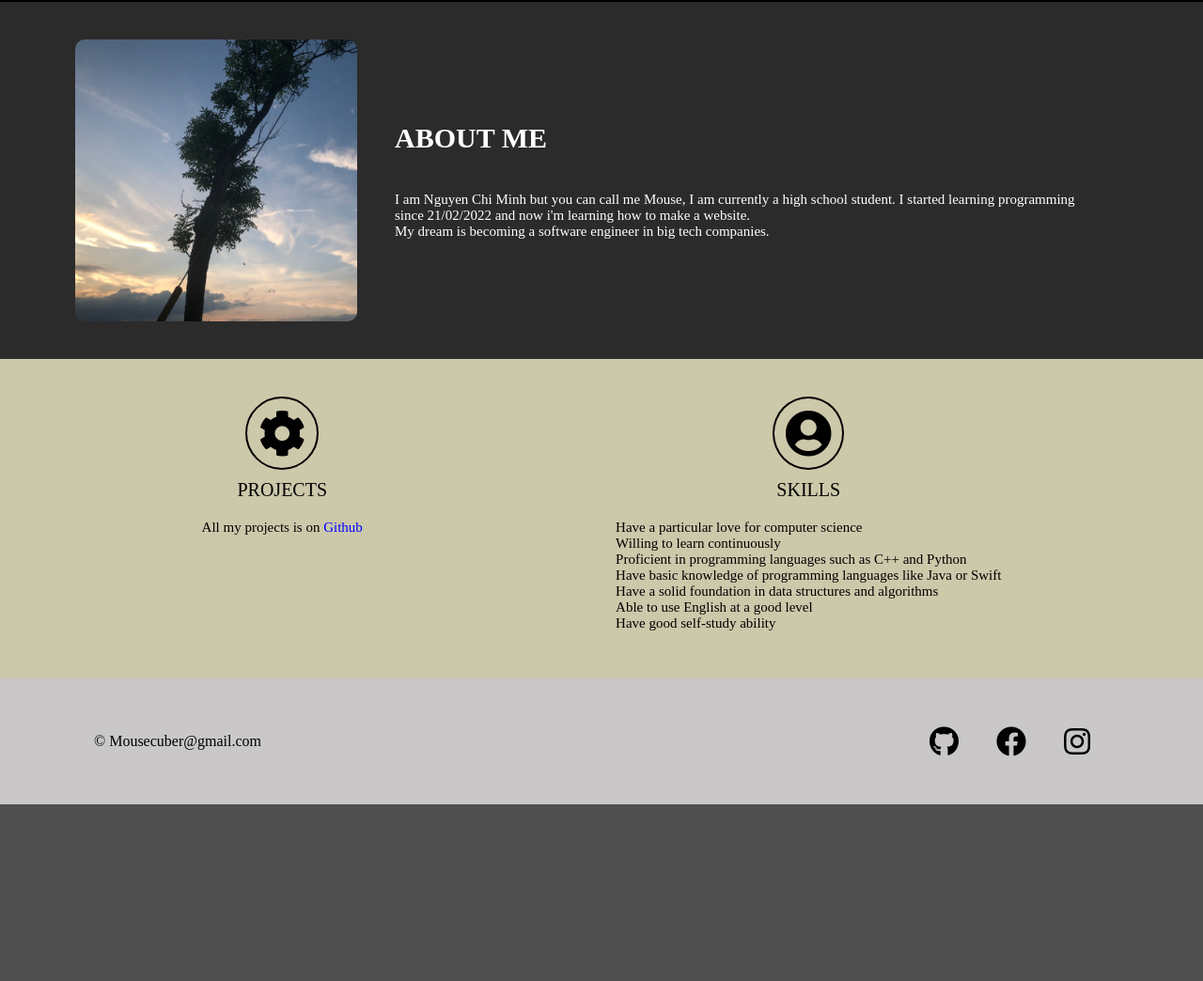
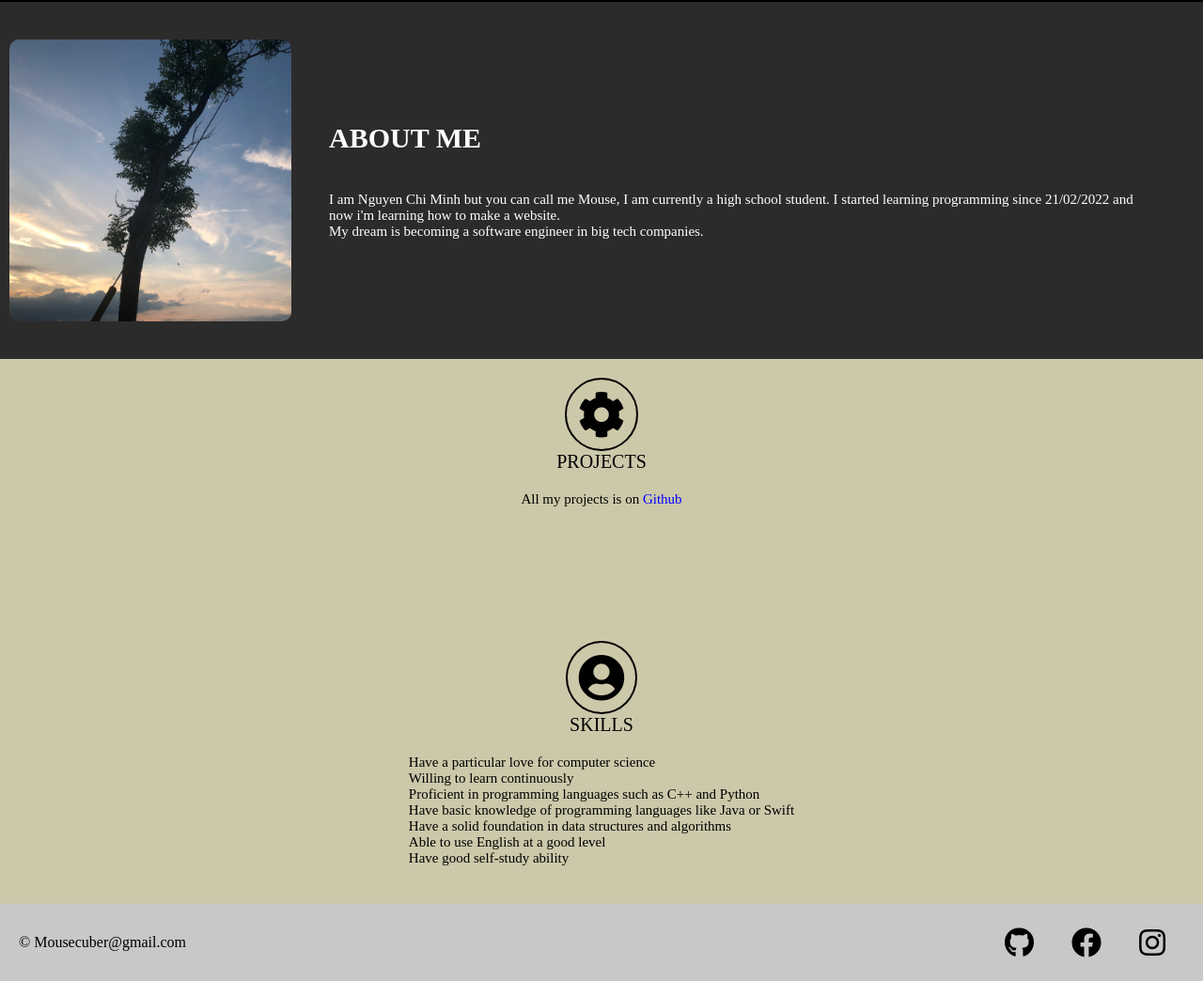
Before and after one commit to MouseCM/Website, a Django app: page / in a window 1280 px wide. Shown: the part 645-1689 px from the top of the page at 94% size. Before the commit the page ends 1501 px from the top, so only its background shows below. Run offline with Django 4.2, Linux system fonts and the light colour scheme.

Commit message:
renamed:    apps/templates/images/Tree.jpg -> apps/static/tree.jpg modified:   apps/templates/home.html

```diff
--- a/apps/templates/home.html
+++ b/apps/templates/home.html
@@ -87,7 +87,7 @@
       display: flex;
       justify-content: center;
       align-items: center;
-      padding: 40px 80px;
+      padding: 40px 10px;
       border-top: 2px solid #000;
       background-color: #2c2b2b;
     }
@@ -114,10 +114,10 @@
 
 
     .achievements {
-      display: flex;
+
       justify-content: space-around;
       align-items: center;
-      padding: 40px 80px;
+      padding: 10px 10px;
       background-color: #CCC8AA;
     }
 
@@ -126,7 +126,7 @@
       flex-direction: column;
       justify-content: center;
       align-items: center;
-      padding: 0 40px;
+      padding: 10px 10px;
     }
 
     .achievements .work i {
@@ -142,13 +142,13 @@
       font-size: 20px;
       color: #000;
       text-transform: uppercase;
-      margin: 10px 0;
+      margin: 0px 0;
     }
 
     .achievements .work .work-text {
       font-size: 15px;
       color: #000;
-      margin: 10px 0;
+      margin: 20px 0px;
     }
 
 
@@ -158,7 +158,7 @@
       justify-content: space-between;
       align-items: center;
       background-color: #f1efefd5;
-      padding: 1px 100px;
+      padding: 5px 20px;
     }
 
     .footer .copy {
@@ -169,7 +169,7 @@
       display: flex;
       justify-content: space-around;
       align-items: center;
-      padding: 10px 0;
+
     }
 
     .bottom-links .links {
@@ -177,13 +177,12 @@
       flex-direction: row;
       justify-content: center;
       align-items: center;
-
     }
 
     .bottom-links .links a {
       text-decoration: none;
       color: #000;
-      padding: 40px 20px;
+      padding:  20px 20px;
     }
   </style>
 </head>
@@ -199,7 +198,7 @@
       <button>Contact</button>
     </div>
       <div class="about-me">
-        <img src="images/Tree.jpg" alt="me">
+        <img src="../static/tree.jpg" alt="me">
         <div class="about-me-text">
           <h2>About Me</h2>
           <p>I am Nguyen Chi Minh but you can call me Mouse, I am currently a high school student. I started learning programming since 21/02/2022 and now i'm learning how to make a website.<br>
```
Also changed, not shown: apps/static/tree.jpg (renamed from apps/templates/images/Tree.jpg).
